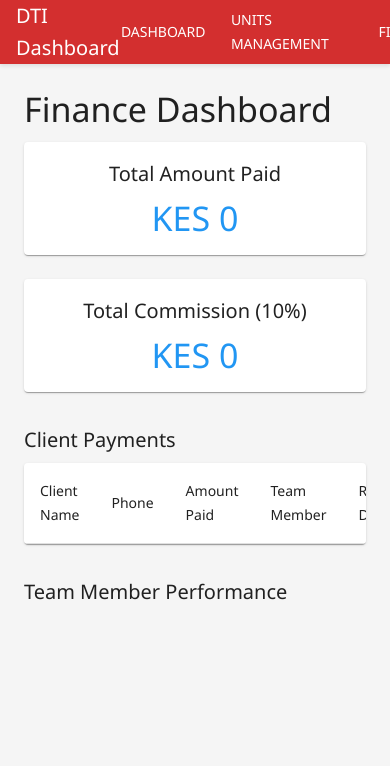
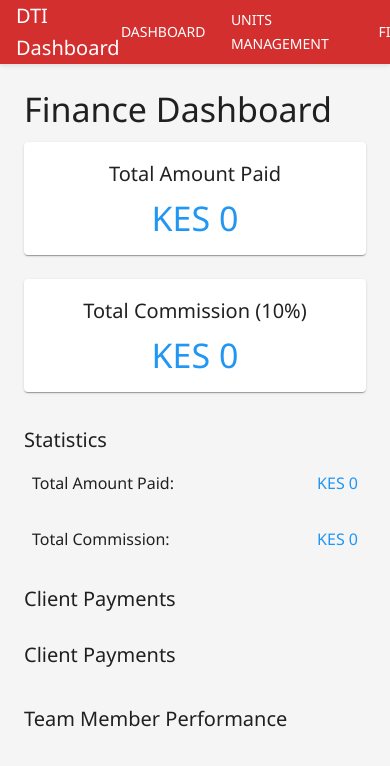
Before and after one commit to Peaceteka/DTI-Group-analytics-Dashboard, a React (Create React App) app in the folder frontend/: page /finance in a window 390 px wide. Shown: the top 766 px of the page. Built offline with nearby package versions, Linux system fonts and the light colour scheme.

Commit message:
made it responsive, made corrections on the client.add

```diff
--- a/frontend/src/components/Finance/Finance.js
+++ b/frontend/src/components/Finance/Finance.js
@@ -11,11 +11,17 @@ import {
   TableRow,
   Grid,
   Chip,
+  Button,
+  useMediaQuery,
+  Theme,
 } from '@mui/material';
-import { useClientContext } from '../../context/ClientContext';
+import { useTheme } from '@mui/material/styles';
+import { useClientContext, ClientContextProvider } from '../../context/ClientContext';
 
 const Finance = () => {
-  const { clients, getClientStats } = useClientContext();
+  const theme = useTheme();
+  const isMobile = useMediaQuery(theme.breakpoints.down('sm'));
+  const { clients, getClientStats, verifyPayment } = useClientContext();
   const stats = getClientStats();
 
   // Calculate total amounts using context
@@ -41,7 +47,58 @@ const Finance = () => {
         </Grid>
       </Grid>
 
+      {/* Mobile view stats */}
+      {isMobile && (
+        <Box sx={{ mt: 3 }}>
+          <Typography variant="h6" gutterBottom>Statistics</Typography>
+          <Box sx={{ display: 'flex', flexDirection: 'column', gap: 2 }}>
+            <Box sx={{ display: 'flex', justifyContent: 'space-between', alignItems: 'center', p: 1, bgcolor: 'grey.100', borderRadius: 1 }}>
+              <Typography>Total Amount Paid:</Typography>
+              <Typography color="primary">KES {totalPaid.toLocaleString()}</Typography>
+            </Box>
+            <Box sx={{ display: 'flex', justifyContent: 'space-between', alignItems: 'center', p: 1, bgcolor: 'grey.100', borderRadius: 1 }}>
+              <Typography>Total Commission:</Typography>
+              <Typography color="primary">KES {totalCommission.toLocaleString()}</Typography>
+            </Box>
+          </Box>
+        </Box>
+      )}
+
       <Typography variant="h6" gutterBottom sx={{ mt: 3 }}>Client Payments</Typography>
+      {isMobile ? (
+        <Box sx={{ mt: 3 }}>
+          <Typography variant="h6" gutterBottom>Client Payments</Typography>
+          {clients.map((client) => (
+            <Paper key={client.id} sx={{ mb: 2, p: 2 }}>
+              <Box sx={{ display: 'flex', flexDirection: 'column', gap: 1 }}>
+                <Typography variant="subtitle1">{client.clientName}</Typography>
+                <Typography variant="body2">Phone: {client.phoneNumber}</Typography>
+                <Typography variant="body2">Amount Paid: KES {client.amountPaid.toLocaleString()}</Typography>
+                <Typography variant="body2">Total Due: KES {client.totalAmountDue.toLocaleString()}</Typography>
+                <Typography variant="body2">Balance: KES {client.balance.toLocaleString()}</Typography>
+                <Typography variant="body2">Installments: {client.installmentPlan}</Typography>
+                <Typography variant="body2">Payment Status: {client.paymentStatus}</Typography>
+                <Box sx={{ display: 'flex', justifyContent: 'space-between', alignItems: 'center', mt: 1 }}>
+                  <Chip
+                    label={client.paymentStatus}
+                    size="small"
+                    color={client.paymentStatus === 'Paid' ? 'success' : client.paymentStatus === 'Partial' ? 'warning' : 'default'}
+                  />
+                  <Button
+                    variant={client.financeVerified ? 'contained' : 'outlined'}
+                    color="success"
+                    onClick={() => verifyPayment(client.id)}
+                    size="small"
+                  >
+                    {client.financeVerified ? 'Verified' : 'Verify'}
+                  </Button>
+                </Box>
+              </Box>
+            </Paper>
+          ))}
+        </Box>
+      ) : (
+        <Box>
           <TableContainer component={Paper}>
             <Table>
               <TableHead>
@@ -49,11 +106,16 @@ const Finance = () => {
                   <TableCell>Client Name</TableCell>
                   <TableCell>Phone</TableCell>
                   <TableCell>Amount Paid</TableCell>
+                  <TableCell>Total Due</TableCell>
+                  <TableCell>Balance</TableCell>
+                  <TableCell>Installments</TableCell>
                   <TableCell>Team Member</TableCell>
                   <TableCell>Registration Date</TableCell>
                   <TableCell>Unit</TableCell>
                   <TableCell>MPESA Code</TableCell>
+                  <TableCell>Payment Status</TableCell>
                   <TableCell>Commission</TableCell>
+                  <TableCell>Finance Verified</TableCell>
                 </TableRow>
               </TableHead>
               <TableBody>
@@ -62,18 +124,40 @@ const Finance = () => {
                     <TableCell>{client.clientName}</TableCell>
                     <TableCell>{client.phoneNumber}</TableCell>
                     <TableCell>KES {client.amountPaid.toLocaleString()}</TableCell>
+                    <TableCell>KES {client.totalAmountDue.toLocaleString()}</TableCell>
+                    <TableCell>KES {client.balance.toLocaleString()}</TableCell>
+                    <TableCell>{client.installmentPlan} installments</TableCell>
                     <TableCell>
                       <Chip label={client.teamMember} size="small" />
                     </TableCell>
                     <TableCell>{client.registrationDate}</TableCell>
                     <TableCell>{client.unit}</TableCell>
                     <TableCell>{client.mpesaCode || 'N/A'}</TableCell>
+                    <TableCell>
+                      <Chip
+                        label={client.paymentStatus}
+                        size="small"
+                        color={client.paymentStatus === 'Paid' ? 'success' : client.paymentStatus === 'Partial' ? 'warning' : 'default'}
+                      />
+                    </TableCell>
                     <TableCell>KES {(client.amountPaid * 0.1).toLocaleString()}</TableCell>
+                    <TableCell>
+                      <Button
+                        variant={client.financeVerified ? 'contained' : 'outlined'}
+                        color="success"
+                        onClick={() => verifyPayment(client.id)}
+                        size="small"
+                      >
+                        {client.financeVerified ? 'Verified' : 'Verify'}
+                      </Button>
+                    </TableCell>
                   </TableRow>
                 ))}
               </TableBody>
             </Table>
           </TableContainer>
+        </Box>
+      )}
 
       <Typography variant="h6" gutterBottom sx={{ mt: 4 }}>Team Member Performance</Typography>
       <Grid container spacing={3}>
--- a/frontend/src/components/UnitsManagement/ClientForm.js
+++ b/frontend/src/components/UnitsManagement/ClientForm.js
@@ -19,6 +19,8 @@ const ClientForm = ({ onSubmit, unitName, teamMember }) => {
     paymentStatus: 'Pending',
     sessionType: 'Physical Class',
     mpesaCode: '',
+    totalAmountDue: '',
+    installmentPlan: '1'
   });
 
   const handleChange = (e) => {
@@ -65,13 +67,38 @@ const ClientForm = ({ onSubmit, unitName, teamMember }) => {
         />
         <TextField
           fullWidth
-          label="Amount Paid"
+          label="Initial Payment"
           name="amountPaid"
           value={formData.amountPaid}
           onChange={handleChange}
           required
           type="number"
         />
+        <TextField
+          fullWidth
+          label="Total Amount Due"
+          name="totalAmountDue"
+          value={formData.totalAmountDue}
+          onChange={handleChange}
+          required
+          type="number"
+          helperText="Total amount the client needs to pay"
+        />
+        <FormControl fullWidth>
+          <InputLabel>Installment Plan</InputLabel>
+          <Select
+            name="installmentPlan"
+            value={formData.installmentPlan}
+            onChange={handleChange}
+            label="Installment Plan"
+          >
+            <MenuItem value="1">Single Payment</MenuItem>
+            <MenuItem value="2">2 Installments</MenuItem>
+            <MenuItem value="3">3 Installments</MenuItem>
+            <MenuItem value="4">4 Installments</MenuItem>
+            <MenuItem value="5">5 Installments</MenuItem>
+          </Select>
+        </FormControl>
         <FormControl fullWidth>
           <InputLabel>Payment Status</InputLabel>
           <Select
--- a/frontend/src/context/ClientContext.js
+++ b/frontend/src/context/ClientContext.js
@@ -9,7 +9,13 @@ export const ClientProvider = ({ children }) => {
     const newClient = {
       ...clientData,
       id: Date.now(),
-      registrationDate: new Date().toISOString().split('T')[0]
+      registrationDate: new Date().toISOString().split('T')[0],
+      totalAmountDue: Number(clientData.totalAmountDue) || 0,
+      installmentPlan: Number(clientData.installmentPlan) || 1,
+      financeVerified: false,
+      paymentHistory: [],
+      balance: Number(clientData.totalAmountDue) || 0,
+      paymentStatus: 'Pending'
     };
     setClients(prev => [...prev, newClient]);
     return newClient;
@@ -19,14 +25,33 @@ export const ClientProvider = ({ children }) => {
     setClients(prev => prev.map(client =>
       client.id === clientId ? {
         ...client,
-        amountPaid: amount,
-        paymentStatus: amount > 0 ? 'Paid' : 'Pending'
+        amountPaid: Number(client.amountPaid || 0) + Number(amount),
+        paymentHistory: [...(client.paymentHistory || []), {
+          amount: Number(amount),
+          date: new Date().toISOString().split('T')[0],
+          paymentType: 'Installment'
+        }],
+        balance: Number(client.totalAmountDue) - (Number(client.amountPaid || 0) + Number(amount)),
+        paymentStatus: Number(client.amountPaid || 0) + Number(amount) >= Number(client.totalAmountDue)
+          ? 'Paid'
+          : Number(client.amountPaid || 0) + Number(amount) === 0
+            ? 'Pending'
+            : 'Partial'
+      } : client
+    ));
+  };
+
+  const verifyPayment = (clientId) => {
+    setClients(prev => prev.map(client =>
+      client.id === clientId ? {
+        ...client,
+        financeVerified: true
       } : client
     ));
   };
 
   const getClientStats = () => {
-    const totalPaid = clients.reduce((sum, client) => sum + (client.amountPaid || 0), 0);
+    const totalPaid = clients.reduce((sum, client) => sum + (Number(client.amountPaid) || 0), 0);
     const totalCommission = totalPaid * 0.1;
     const teamMemberStats = {};
 
@@ -39,9 +64,9 @@ export const ClientProvider = ({ children }) => {
           totalAmount: 0
         };
       }
-      teamMemberStats[member].totalCommission += (client.amountPaid || 0) * 0.1;
+      teamMemberStats[member].totalCommission += (Number(client.amountPaid) || 0) * 0.1;
       teamMemberStats[member].clients += 1;
-      teamMemberStats[member].totalAmount += (client.amountPaid || 0);
+      teamMemberStats[member].totalAmount += (Number(client.amountPaid) || 0);
     });
 
     return {
@@ -56,6 +81,7 @@ export const ClientProvider = ({ children }) => {
       clients,
       registerClient,
       updatePayment,
+      verifyPayment,
       getClientStats
     }}>
       {children}
@@ -70,3 +96,5 @@ export const useClientContext = () => {
   }
   return context;
 };
+
+export const ClientContextProvider = ClientProvider;
```
Lines whose indentation alone changed are shown as unchanged.
